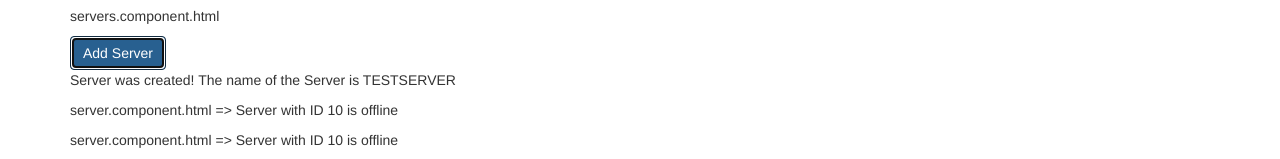
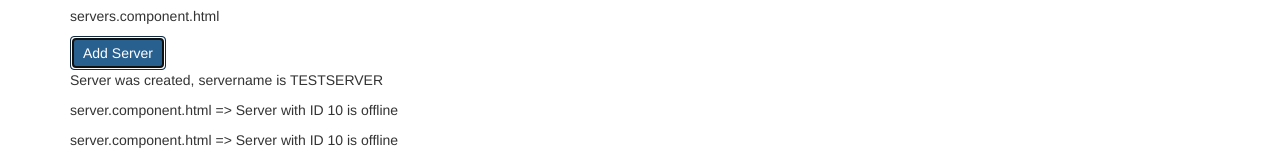
Before and after one commit to once-around/frontend-angular-playground-app, an Angular app: page / in a window 1280 px wide. Both pictures are taken after a click on the button "Add Server". Shown: the part 439-598 px from the top of the page. Built offline with nearby package versions, Linux system fonts and the light colour scheme.

Commit message:
Abschnitt 2, Lektion 35 - Using ngIf to Output Data Condition

```diff
--- a/src/app/servers/servers.component.html
+++ b/src/app/servers/servers.component.html
@@ -23,6 +23,7 @@
   [disabled]="!allowNewServer"
   (click)="onCreateServer()">Add Server</button>
 <!-- <p [innerText]="allowNewServer"></p> -->
-<p>{{serverCreatingStatus}}</p>
+<!-- <p>{{serverCreatingStatus}}</p> -->
+<p *ngIf="serverCreated">Server was created, servername is {{ serverName }}</p>
 <app-server></app-server>
 <app-server></app-server>
--- a/src/app/servers/servers.component.ts
+++ b/src/app/servers/servers.component.ts
@@ -15,6 +15,7 @@
   allowNewServer = false;
   serverCreatingStatus = 'No Server was created';
   serverName = 'TESTSERVER';
+  serverCreated = false;
 
   constructor() {
     setTimeout(() => {
@@ -26,6 +27,7 @@
   }
 
   onCreateServer() {
+      this.serverCreated = true;
       this.serverCreatingStatus = `Server was created! The name of the Server is ${this.serverName}`;
     }
 
```
